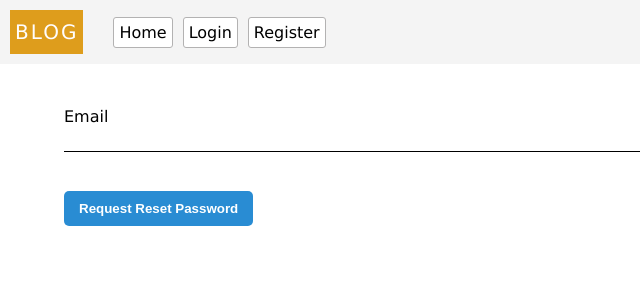
After one commit to sharafadeenhammed/miguel-flak-blog-tutorial, a Flask app: page /reset_password_request in a window 1280 px wide. The commit adds this page. Shown: the top 300 px of the page, without its empty margins (0-640 px from the left). Run offline with Flask 3, Linux system fonts and the light colour scheme.

Commit message:
added reset password route and view

```diff
--- a/config.py
+++ b/config.py
@@ -7,9 +7,10 @@ class Config:
   SECRET_KEY = environ.get('SECRET_KEY') or '__MY_SECRET_KEY__'
   SQLALCHEMY_DATABASE_URI = environ.get('DATABASE_URI') or 'sqlite:///' + path.join(dirname, 'db.sqlite')
   SQLALCHEMY_TRACK_MODIFICATIONS = False
-  MAIL_SERVER = environ.get('MAIL_SERVER') or 'smtp.googlemail.com'
-  MAIL_PORT = int(environ.get('MAIL_PORT') or 25) or 587
+  MAIL_SERVER = environ.get('MAIL_SERVER') or 'localhost'
+  MAIL_PORT = int(environ.get('MAIL_PORT') or 8025)
   MAIL_USE_TLS = environ.get('MAIL_USE_TLS') or 1
   MAIL_USERNAME = environ.get('MAIL_USERNAME') or 'allahsegun@gmail.com'
   MAIL_PASSWORD = environ.get('MAIL_PASSWORD') or 'HSallah123..'
   ADMINS = ['your-email@example.com']
+  TESTING = True
--- a/server.py
+++ b/server.py
@@ -45,6 +45,12 @@ class PostForm(FlaskForm):
   title = StringField('Title', validators=[validators.DataRequired()])
   body = TextAreaField('Post Body', validators=[validators.DataRequired()])
   submit = SubmitField('Submit post')
+
+
+# reset password form
+class ResetPassword(FlaskForm):
+  email = StringField('Email', validators=[validators.DataRequired(), validators.Email('Please enter a valid email address')])
+  submit = SubmitField('Request Reset Password')
 
 basedir = path.abspath(path.dirname(__file__))
 static_folder = path.join(basedir, 'templates', 'styles')
@@ -210,6 +216,17 @@ def user_profile(id):
   return render_template('user.html', user=user, posts = user.posts)
 
 
+@app.route('/reset_password_request', methods=['GET', 'POST'])
+def reset_password():
+  if current_user.is_authenticated:
+    return redirect(url_for('index'))
+  form = ResetPassword()
+  if form.validate_on_submit():
+    print('form okay...')
+
+  return render_template('request_reset_password.html', form = form)
+
+
 
 
 #  log error
--- a/templates/login.html
+++ b/templates/login.html
@@ -34,5 +34,9 @@
     </div>
 
   </form>
+  <p>
+    forgot password ?
+    <a href="{{url_for('reset_password')}}">click here to reset password</a>
+  </p>
 
 {% endblock %}
--- /dev/null
+++ b/templates/request_reset_password.html
@@ -0,0 +1,19 @@
+{% extends 'base.html'%}
+
+{% block content %}
+<link rel="stylesheet" href="/static/styles//login.css">
+<form method="POST" action="" novalidate>
+  {{form.hidden_tag()}}
+  <!-- email container -->
+  <div class="input-container">
+    {{form.email.label(class_='label')}}
+    {{form.email(class_='form-input')}}
+    <!-- email error -->
+    {% for error in form.email.errors %}
+    <p class="field-error">{{error}}</p>
+    {% endfor %}
+  </div>
+  <br>
+  {{form.submit(class_='submit-btn')}}
+</form>
+{% endblock %}
```
Also changed, not shown: mail.py (added, +9 -0 lines), db.sqlite.
